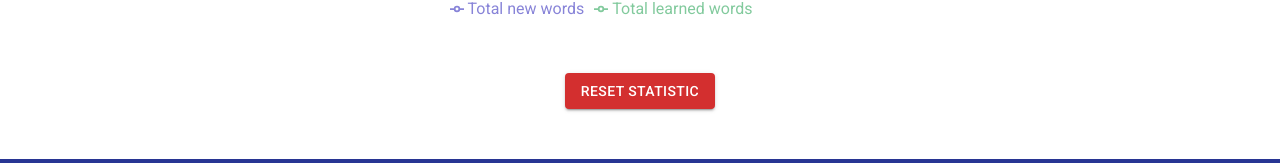
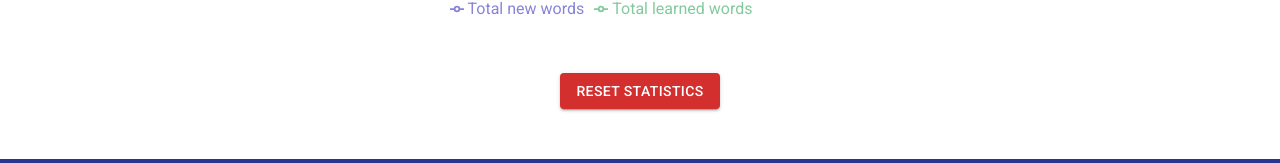
Before and after one commit to liliyavoloshina/rslang, a React (Create React App) app: page /statistic in a window 1280 px wide. Shown: the part 1007-1170 px from the top of the page. Built offline with nearby package versions, Linux system fonts and the light colour scheme.

Commit message:
feat: change name of the first statistics date

```diff
--- a/src/components/statistics/LongStatChart.tsx
+++ b/src/components/statistics/LongStatChart.tsx
@@ -16,8 +16,8 @@ export default function LongStatChart({ longStat }: { longStat: LongStat }) {
 	const chartData = useMemo<ChartData>(() => {
 		const { learnedWords, newWords } = longStat
 		const dates = Object.keys(longStat.learnedWords)
-		return dates.map(date => {
-			const transformedDate = new Date(+date).toLocaleDateString()
+		return dates.map((date, i) => {
+			const transformedDate = i === 0 ? t('STATISTIC.START_DATE') : new Date(+date).toLocaleDateString()
 			const totalLearnedWords = learnedWords[+date].length
 			const totalNewWords = newWords[+date].length
 			return { name: transformedDate, learnedWords: totalLearnedWords, newWords: totalNewWords }
--- a/src/locales/en.json
+++ b/src/locales/en.json
@@ -66,7 +66,8 @@
 		"MODAL_TITLE": "Are you sure you want to reset your statistics?",
 		"MODAL_DESCRIPTION": "It will delete all your statistics for today and for a long period!",
 		"MODAL_AGREE": "Yes, reset it",
-		"MODAL_CANCEL": "Cancel"
+		"MODAL_CANCEL": "Cancel",
+		"START_DATE": "Start of learning"
 	},
 
 	"AUDIOCALL": {
@@ -118,7 +119,8 @@
 	"COMMON": {
 		"BUTTON": {
 			"YES": "Yes",
-			"NO": "No"
+			"NO": "No",
+			"RESET_STATISTICS": "Reset statistics"
 		},
 		"LOADING": "Loading..."
 	},
--- a/src/locales/ru.json
+++ b/src/locales/ru.json
@@ -66,7 +66,8 @@
 		"MODAL_TITLE": "Вы уверены, что хотите сбросить статистику?",
 		"MODAL_DESCRIPTION": "Это удалит всю вашу статистику за сегодня и за длительный период!",
 		"MODAL_AGREE": "Да, сбросьте её",
-		"MODAL_CANCEL": "Отмена"
+		"MODAL_CANCEL": "Отмена",
+		"START_DATE": "Начало обучения"
 	},
 
 	"AUDIOCALL": {
@@ -118,7 +119,8 @@
 	"COMMON": {
 		"BUTTON": {
 			"YES": "Да",
-			"NO": "Нет"
+			"NO": "Нет",
+			"RESET_STATISTICS": "Сброс статистики"
 		},
 		"LOADING": "Загрузка..."
 	},
--- a/src/views/Statistic.tsx
+++ b/src/views/Statistic.tsx
@@ -92,7 +92,7 @@ export default function Statistic() {
 
 			<Box display="flex" justifyContent="center" marginTop="50px">
 				<Button variant="contained" color="error" onClick={handleOpen}>
-					Reset statistic
+					{t('COMMON.BUTTON.RESET_STATISTICS')}
 				</Button>
 			</Box>
 
```
